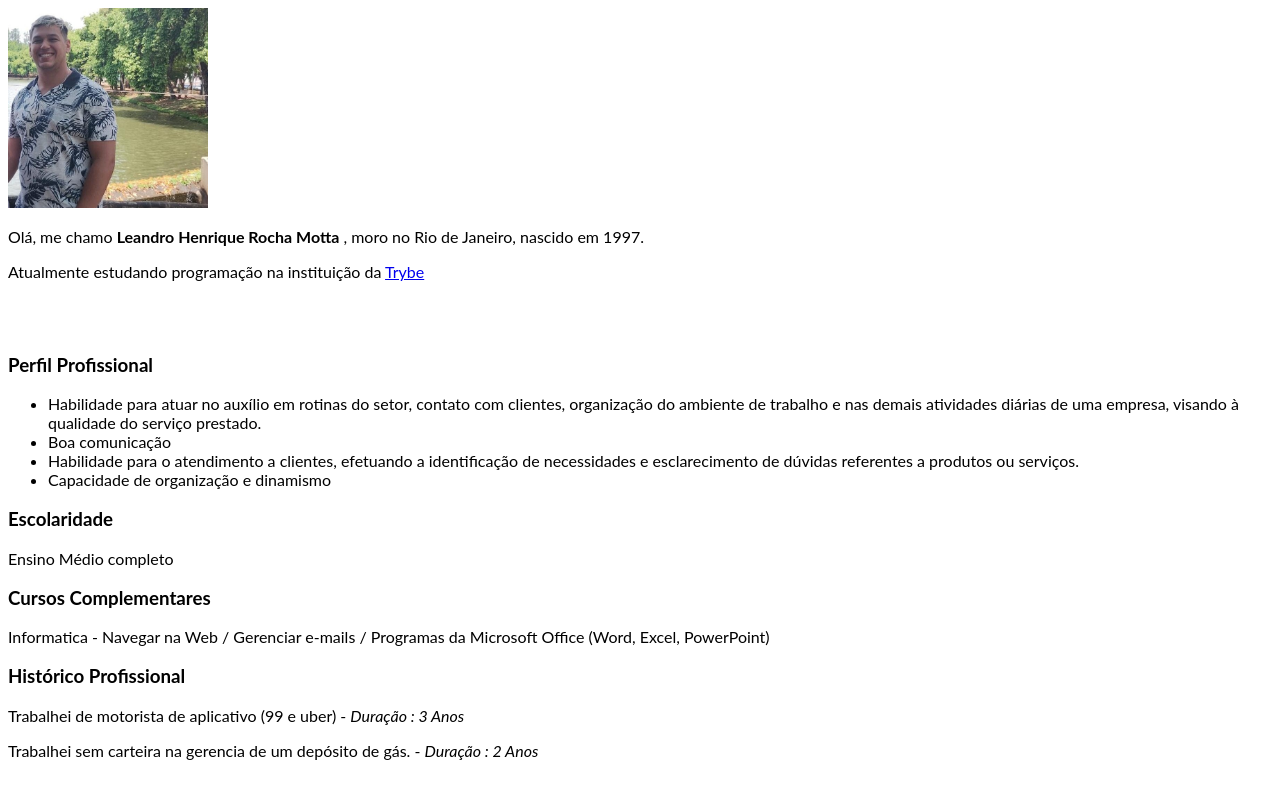
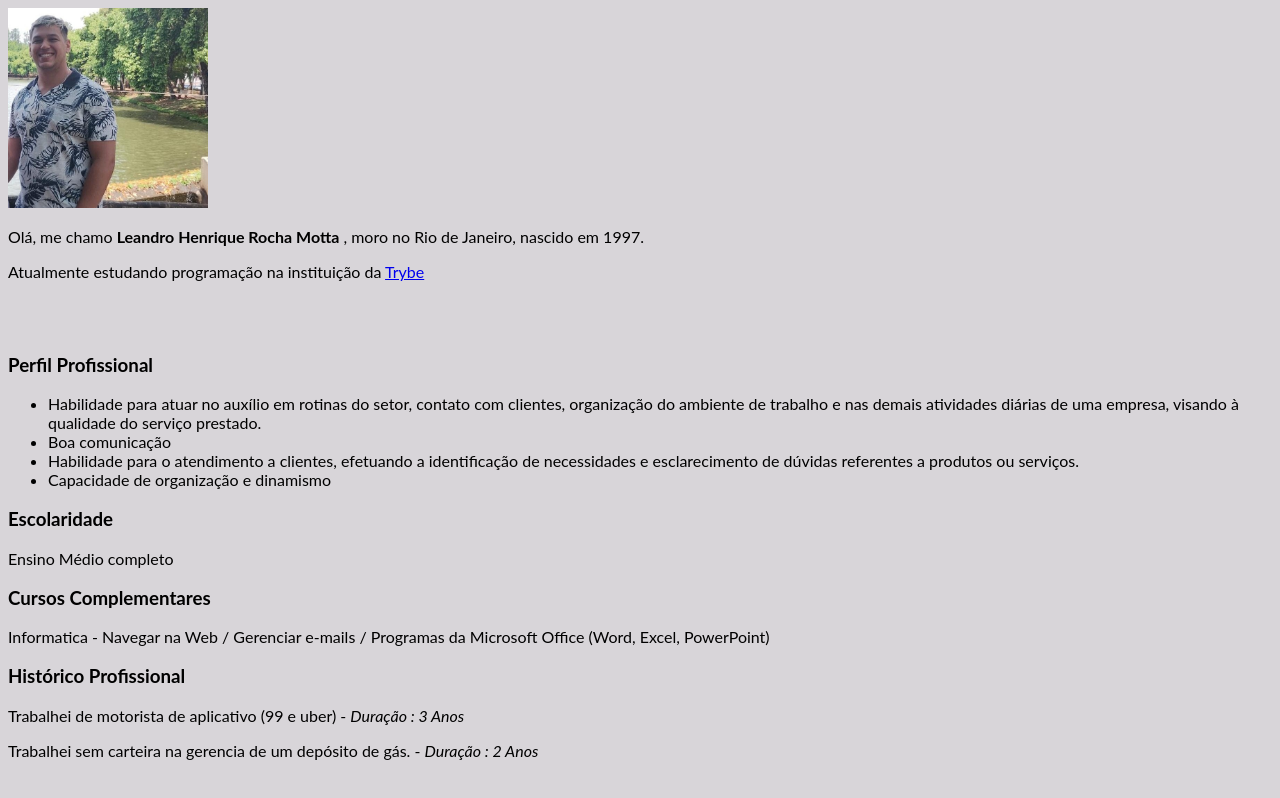
Before and after one commit to Leandro-HMotta/Leandro-HMotta.github.io, a plain HTML site: page index.html in a window 1280 px wide. Drawn offline with Linux system fonts and the light colour scheme; a web font is replaced by a local one.

Commit message:
Adicionando background collor

```diff
--- a/style.css
+++ b/style.css
@@ -1 +1,7 @@
 body {font-family: 'Lato', sans-serif;}
+
+body { background-color:rgba(87, 74, 90, 0.226) ;
+
+
+
+}
```
